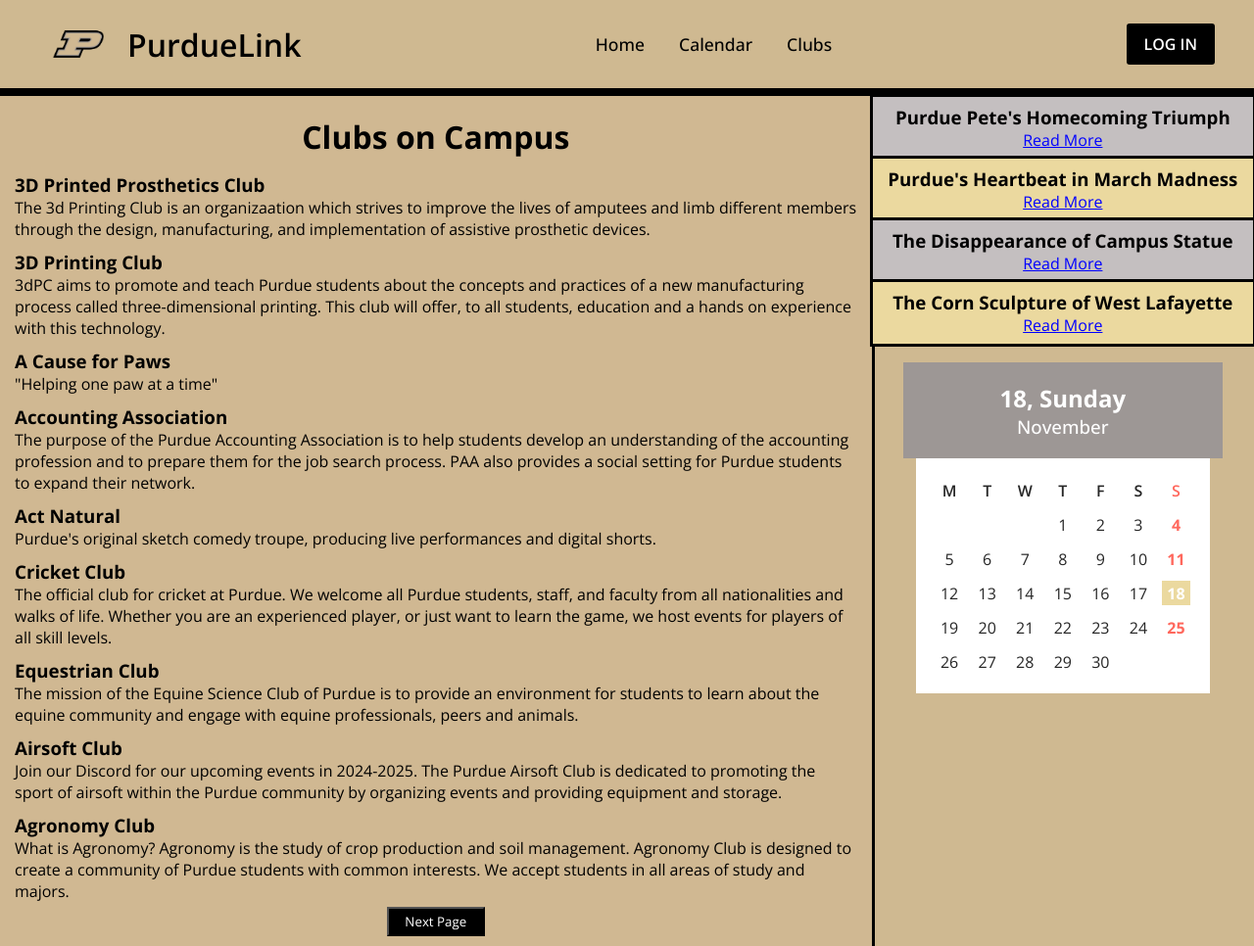
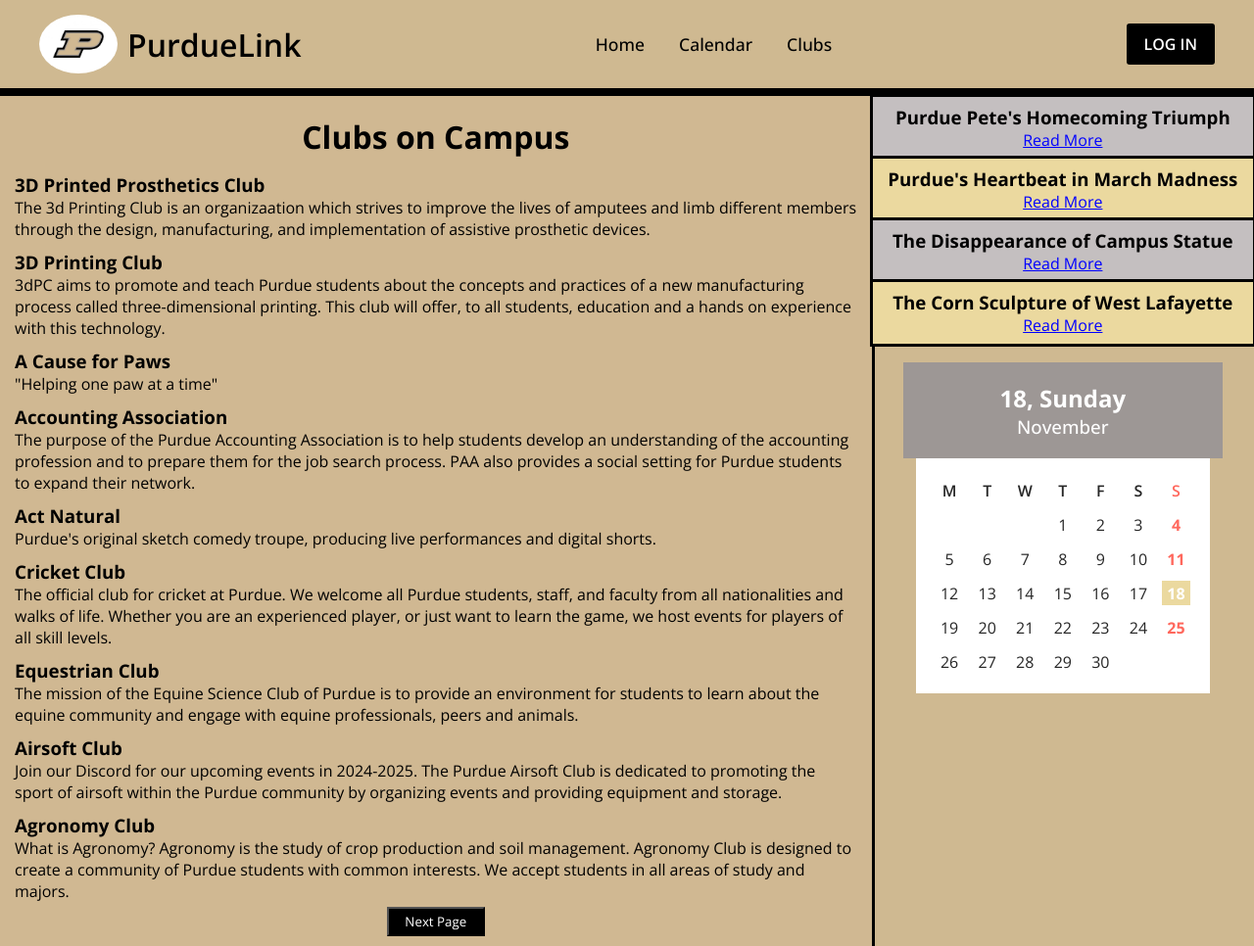
Before and after one commit to Zookes/PurdueLink, a plain HTML site: page clubs1.html in a window 1280 px wide. Shown: the whole page at 98% size. Drawn offline with nearby package versions, Linux system fonts and the light colour scheme.

Commit message:
Update clubs1.html

```diff
--- a/clubs1.html
+++ b/clubs1.html
@@ -13,7 +13,7 @@
         <nav class="navbar">
             <span class="hamburger-btn material-symbols-rounded">menu</span>
             <a href="index.html" class="logo">
-                <img src="images/PurdueLogo.png" alt="logo">
+                <img src="Images/PurdueLogo.jpeg" alt="logo">
                 <h2>PurdueLink</h2>
             </a>
             <ul class="links">
```
